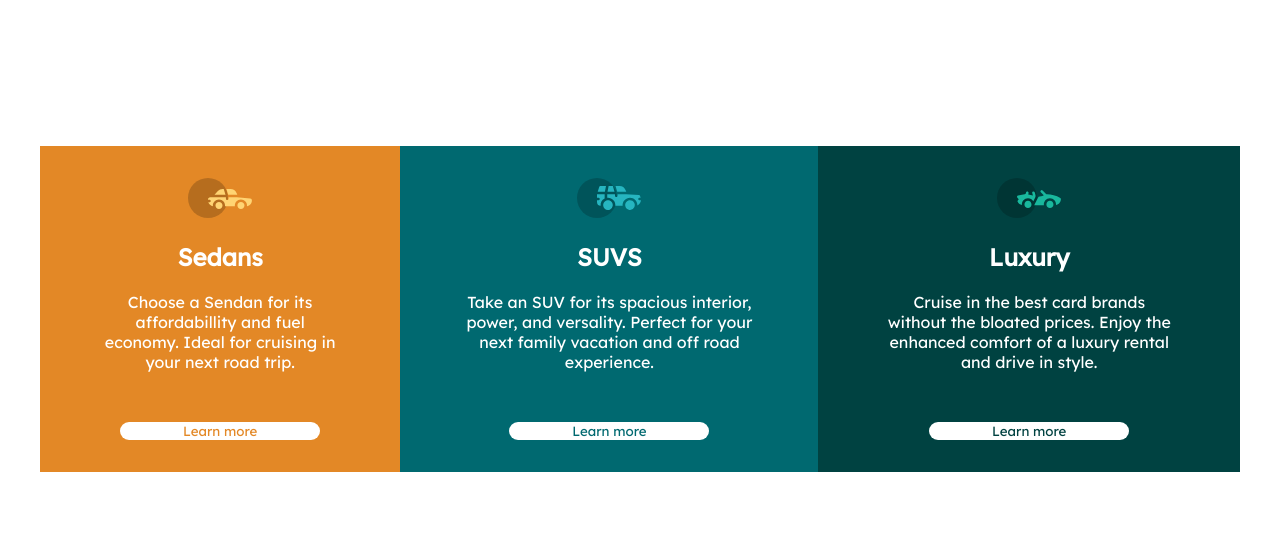
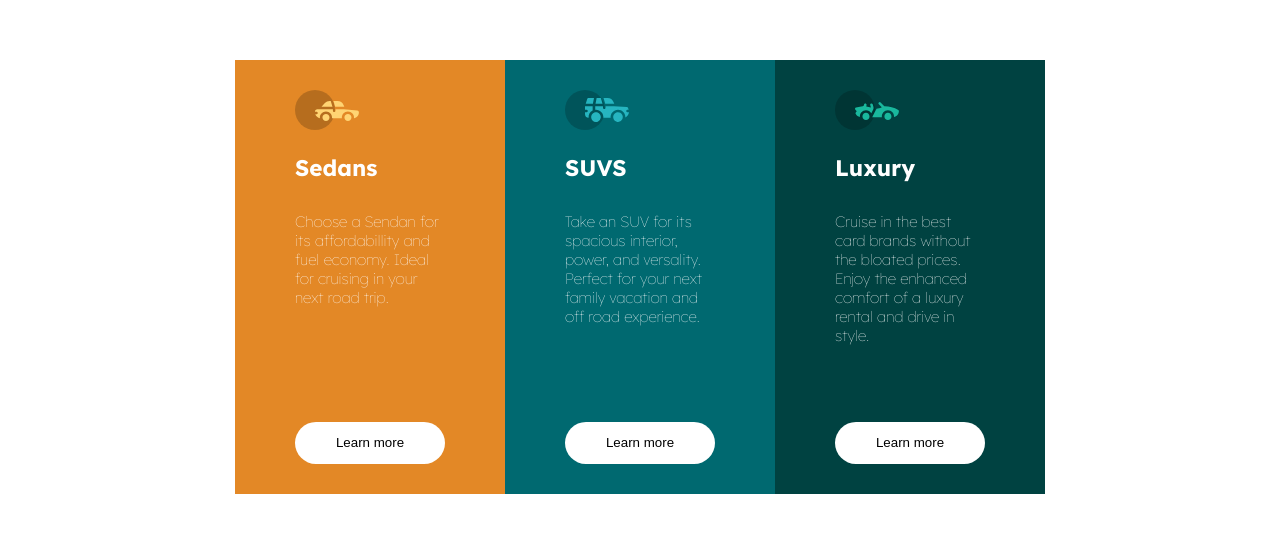
Before and after one commit to matiarbri/Cars-Card, a plain HTML site: page index.html in a window 1280 px wide. Shown: the part 131-664 px from the top of the page. Drawn offline with Linux system fonts and the light colour scheme.

Commit message:
Fix some styles and html structure

```diff
--- a/index.html
+++ b/index.html
@@ -8,37 +8,34 @@
     <link rel="stylesheet" href="styles.css">
     <link rel="preconnect" href="https://fonts.googleapis.com">
     <link rel="preconnect" href="https://fonts.gstatic.com" crossorigin>
-    <link href="https://fonts.googleapis.com/css2?family=Lexend+Deca&display=swap" rel="stylesheet">
-
-    <!-- Got font from https://fonts.google.com/specimen/Lexend+Deca from embed code copied and pasted from google-->
+    <link href="https://fonts.googleapis.com/css2?family=Big+Shoulders+Display:wght@100..900&family=Lexend+Deca:wght@100..900&display=swap" rel="stylesheet">
 
 </head>
 
 <body>
-
     <!-- Sedans container -->
-    <section class="sedan-container">
+    <section class="sedan-container container">
         <img src="imgs/icon-sedans.svg" alt="">
         <h1>Sedans</h1>
-        <div>Choose a Sendan for its affordabillity and fuel economy. Ideal for cruising in your next road trip. </div>
+        <p>Choose a Sendan for its affordabillity and fuel economy. Ideal for cruising in your next road trip. </p>
         <button>Learn more</button>
     </section>
 
     <!-- SUVs Container -->
-    <section class="container-suvs">
+    <section class="container-suvs container">
         <img src="imgs/icon-suvs.svg" alt="">
         <h1>SUVS</h1>
-        <div>Take an SUV for its spacious interior, power, and versality. Perfect for your next family vacation and off
-            road experience. </div>
+        <p>Take an SUV for its spacious interior, power, and versality. Perfect for your next family vacation and off
+            road experience. </p>
         <button>Learn more</button>
     </section>
 
     <!-- Luxury container -->
-    <section class="container-luxury">
+    <section class="container-luxury container">
         <img src="imgs/icon-luxury.svg" alt="">
         <h1>Luxury</h1>
-        <div>Cruise in the best card brands without the bloated prices. Enjoy the enhanced comfort of a luxury rental and
-            drive in style. </div>
+        <p>Cruise in the best card brands without the bloated prices. Enjoy the enhanced comfort of a luxury rental and
+            drive in style. </p>
         <button>Learn more</button>
     </section>
 </body>
--- a/styles.css
+++ b/styles.css
@@ -1,27 +1,28 @@
+:root{
+    --sedan-color: hsl(31, 77%, 52%);
+    --suvs-color: hsl(184, 100%, 22%);
+    --luxury-color: hsl(179, 100%, 13%);
+}
+
 body {
     color: white;
     font-family: "Lexend Deca", sans-serif;
-    font-optical-sizing: auto;
-    font-weight: 400;
-    font-style: normal;
     height: 100vh;
-    padding: 2em 2em;
     display: flex;
     justify-content: center;
     align-items: center;
-    text-align: center;
+    font-size: 15px;
+    padding: 0 40%;
 }
 
 button {
     background-color: white;
-    color: inherit;
+    color: black;
     border-radius: 25px;
     border: none;
-    text-decoration: none;
     margin-top: 15px;
-    width: 200px;
-    font-family: "Lexend Deca", sans-serif;
-
+    width: 150px;
+    padding: 1em;
 }
 
 button:hover {
@@ -30,65 +31,32 @@ button:hover {
     color: white;
 }
 
-h1 {
-    color: white;
-}
-
-div {
-    font-weight: lighter;
-    height: 100px;
-    margin: 15px 0 15px;
-
-}
-
-.sedan-container {
-    background-color: hsl(31, 77%, 52%);
-    color: hsl(31, 77%, 52%);
-    height: auto;
-    padding: 2em 4em 2em 4em;
-    ;
-}
-
-.container-suvs {
-    background-color: hsl(184, 100%, 22%);
-    color: hsl(184, 100%, 22%);
+.container{
     height: auto;
     padding: 2em 4em 2em 4em;
 }
 
-.container-luxury {
-    background-color: hsl(179, 100%, 13%);
-    color: hsl(179, 100%, 13%);
-    height: auto;
-    padding: 2em 4em 2em 4em;
-    ;
+.container p{
+    font-weight: lighter;
+    height: 120px;
+    margin: 15px 0 15px;
+    margin: 2em 0 5em;
 }
 
-.sedan-container div {
-    color: white;
-    font-weight: lighter;
-    height: 100px;
-    margin: 15px 0 15px;
-
+.sedan-container {
+    background-color: var(--sedan-color);
 }
 
-.container-suvs div {
-    color: white;
-    font-weight: lighter;
-    height: 100px;
-    margin: 15px 0 15px;
+.container-suvs {
+    background-color: var(--suvs-color);
 }
 
-.container-luxury div {
-    color: white;
-    font-weight: lighter;
-    height: 100px;
-    margin: 15px 0 15px;
+.container-luxury {
+    background-color: var(--luxury-color);
 }
 
-/* Used https://www.w3schools.com/css/css_rwd_mediaqueries.asp https://developer.mozilla.org/es/docs/Web/CSS/CSS_media_queries/Using_media_queries  as source for media query feature */
 
-@media (max-width: 600px) {
+@media only screen and (max-width: 793px) {
 
     .sedan-container {
         margin-right: 20px !important;
```
